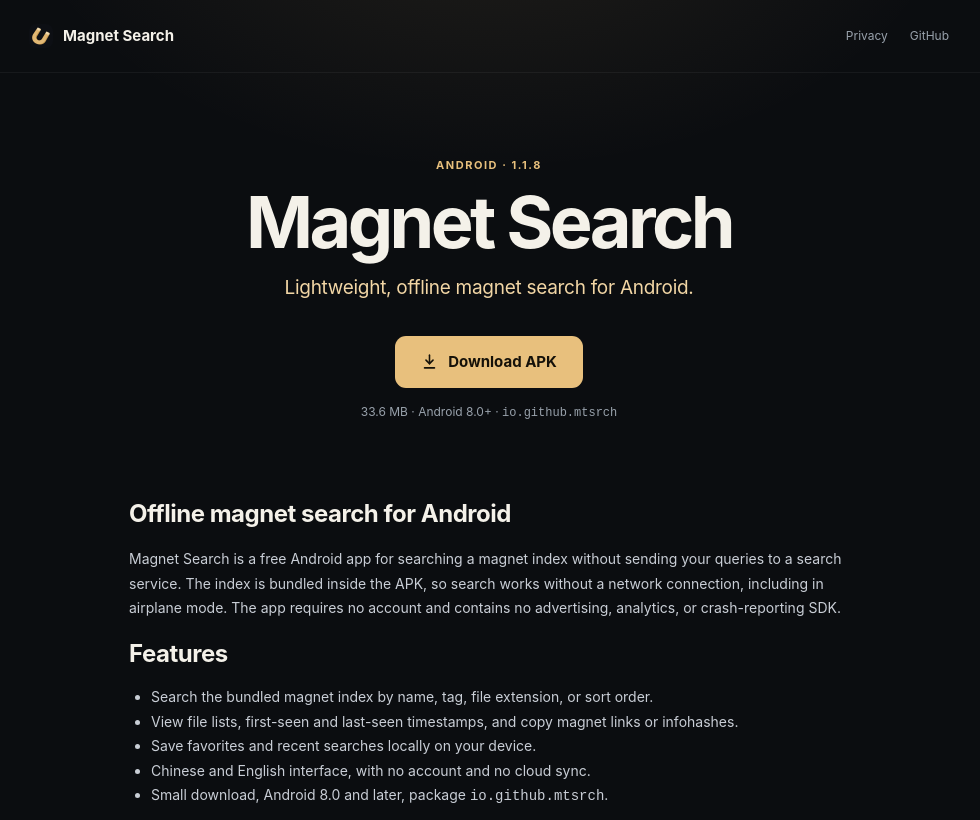
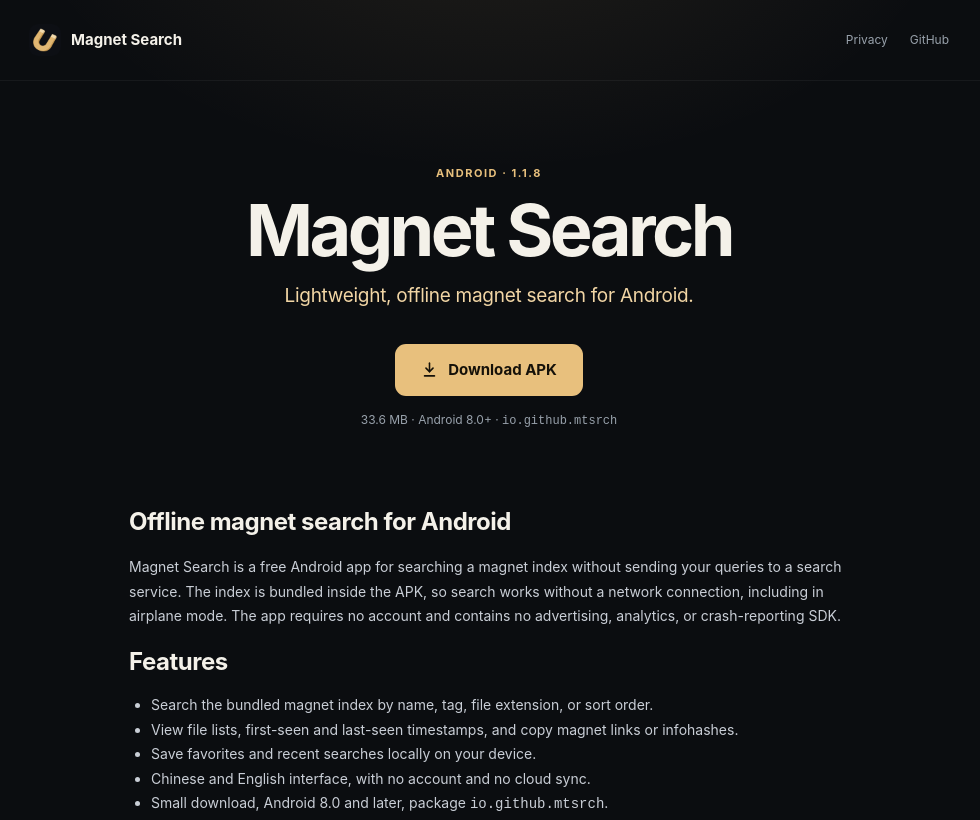
Before and after one commit to mtsrch/mtsrch.github.io, a plain HTML site: page index.html in a window 1280 px wide. Shown: the top 820 px of the page, without its empty margins (151-1131 px from the left). Drawn offline with Linux system fonts and the light colour scheme.

Commit message:
Restore web header logo to original 32px

```diff
--- a/index.html
+++ b/index.html
@@ -63,7 +63,7 @@
     .nav { display: flex; align-items: center; justify-content: space-between; gap: 20px; }
     .brand { display: inline-flex; align-items: center; gap: 10px; font-weight: 700; }
     .mark {
-      width: 24px; height: 24px; border-radius: 7px;
+      width: 32px; height: 32px; border-radius: 9px;
     }
     nav { display: flex; gap: 22px; color: var(--muted); font-size: 12px; }
     nav a:hover { color: var(--text); }
@@ -106,7 +106,7 @@
   <header>
     <div class="wrap nav">
       <a class="brand" href="/" aria-label="Magnet Search home">
-        <img class="mark" src="/assets/app-icon.png" width="24" height="24" alt="">
+        <img class="mark" src="/assets/app-icon.png" width="32" height="32" alt="">
         <span>Magnet Search</span>
       </a>
       <nav aria-label="Secondary navigation">
```
